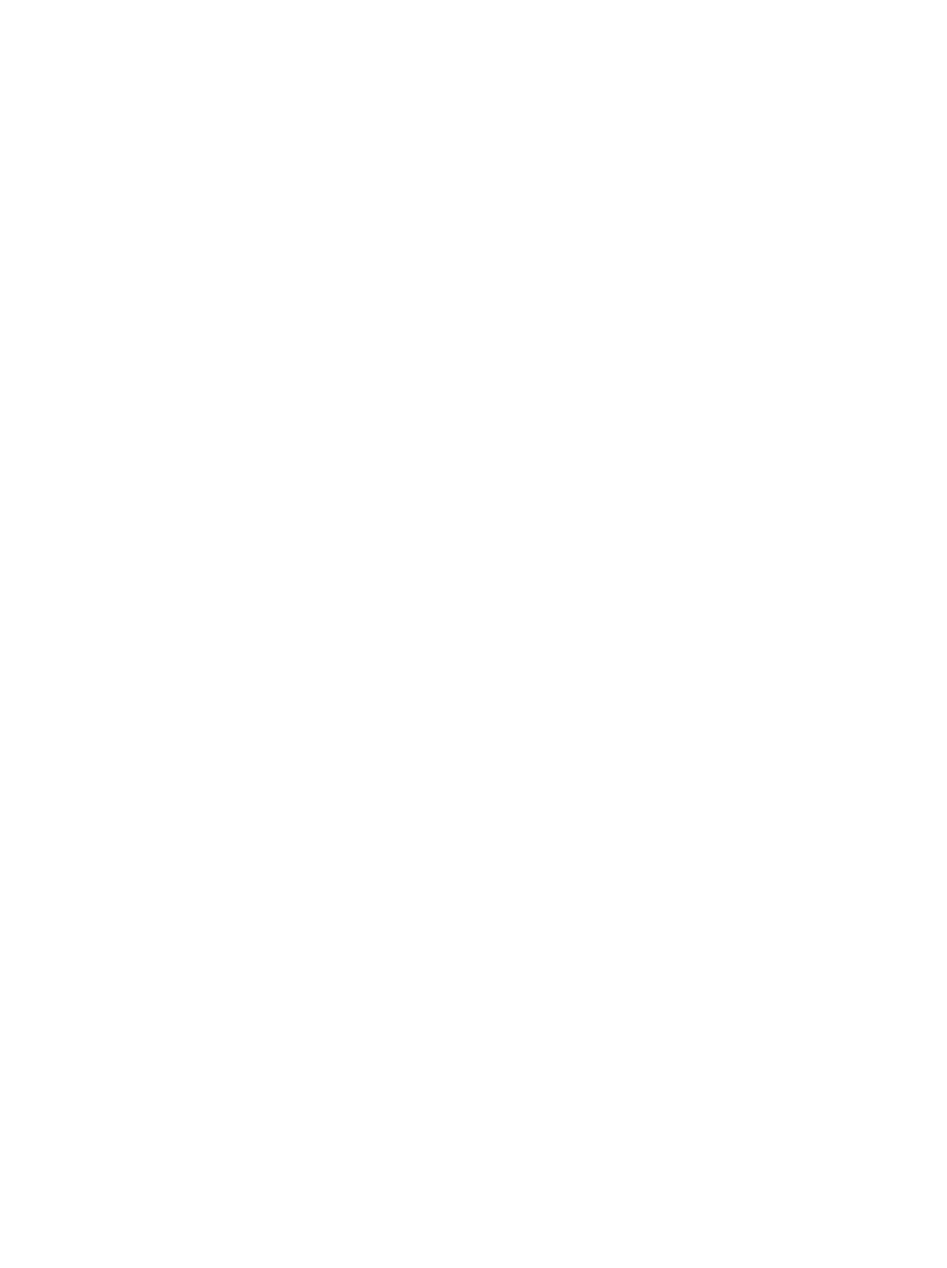
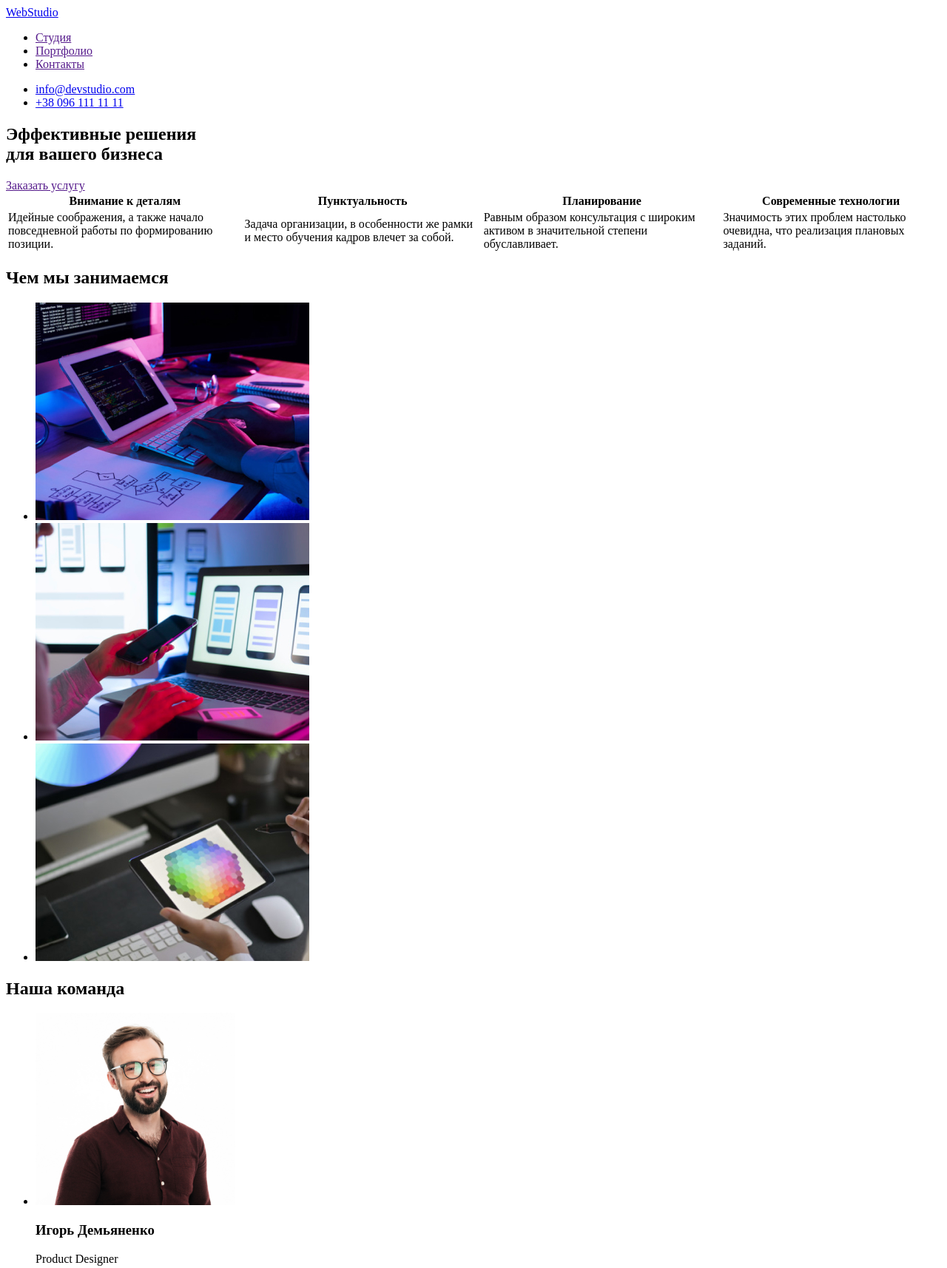
Before and after one commit to keshlak/goit-markup-hw-01, a plain HTML site: page index.html in a window 1280 px wide. Shown: the top 1714 px of the page at 74% size. Before the commit the page ends 800 px from the top, so only its background shows below. Drawn offline with Linux system fonts and the light colour scheme.

Commit message:
add main markup

```diff
--- a/index.html
+++ b/index.html
@@ -1,11 +1,153 @@
 <!DOCTYPE html>
 <html lang="en">
+
 <head>
     <meta charset="UTF-8">
     <meta name="viewport" content="width=device-width, initial-scale=1.0">
     <title>Document</title>
 </head>
+
 <body>
+    <header>
+        <!-- Menu nav -->
+        <nav>
+            <a href="https://keshlak.github.io/goit-markup-hw-01/"><span>Web</span>Studio</a>
+            <ul>
+                <li><a href="">Студия</a></li>
+                <li><a href="">Портфолио</a></li>
+                <li><a href="">Контакты</a></li>
+            </ul>
+        </nav>
+        <!-- Contacts -->
+        <ul>
+            <li>
+                <a href="mailto:info@devstudio.com">info@devstudio.com</a>
+            </li>
+            <li>
+                <a href="tel:+380961111111">+38 096 111 11 11</a>
+            </li>
+        </ul>
+    </header>
+    <main>
+        <!-- Шапка -->
+        <section>
+            <h1>Эффективные решения <br> для вашего бизнеса</h1>
+            <a href="">Заказать услугу</a>
+        </section>
+        <!-- особенности -->
+        <table>
+            <tr>
+                <th>
+                    Внимание к деталям
+                </th>
+                <th>
+                    Пунктуальность
+                </th>
+                <th>
+                    Планирование
+                </th>
+                <th>
+                    Современные технологии
+                </th>
+            </tr>
+            <tr>
+                <td>
+                    Идейные соображения, а также начало повседневной работы по формированию позиции.
+                </td>
+                <td>
+                    Задача организации, в особенности же рамки и место обучения кадров влечет за собой.
+                </td>
+                <td>
+                    Равным образом консультация с широким активом в значительной степени обуславливает.
+                </td>
+                <td>
+                    Значимость этих проблем настолько очевидна, что реализация плановых заданий.
+                </td>
+            </tr>
+        </table>
+        <!-- Чем мы занимаемся -->
+        <section>
+            <h2>
+                Чем мы занимаемся
+            </h2>
+            <ul>
+                <li><a href=""><img src="images/img1.jpg" alt="Разработка десктопных версий" width="370"
+                            height="294"></a>
+                </li>
+                <li><a href=""><img src="images/img2.jpg" alt="Разработка мобильных версий" width="370"
+                            height="294"></a>
+                </li>
+                <li><a href=""><img src="images/img3.jpg" alt="Разработка таблетных версий" width="370"
+                            height="294"></a>
+                </li>
+            </ul>
+        </section>
+        <!-- Наша команда -->
+        <section>
+            <h2>
+                Наша команда
+            </h2>
+            <ul>
+                <li>
+                    <img src="images/Demianenko.jpg" alt="Игорь Демьяненко" width="270" height=" 260">
+                    <h3>
+                        Игорь Демьяненко
+                    </h3>
+                    <p>
+                        Product Designer
+                    </p>
+                </li>
+                <li>
+                    <img src="images/Repina.jpg" alt="Ольга Репина" width="270" height=" 260">
+                    <h3>
+                        Ольга Репина
+                    </h3>
+                    <p>
+                        Frontend Developer
+                    </p>
+                </li>
+                <li>
+                    <img src="images/Tarasov.jpg" alt="Николай Тарасов" width="270" height=" 260">
+                    <h3>
+                        Николай Тарасов
+                    </h3>
+                    <p>
+                        Marketing
+                    </p>
+                </li>
+                <li>
+                    <img src="images/Yermakov.jpg" alt="Михаил Ермаков" width="270" height=" 260">
+                    <h3>
+                        Михаил Ермаков
+                    </h3>
+                    <p>
+                        UI Designer
+                    </p>
+                </li>
+            </ul>
+        </section>
 
+    </main>
+    <footer>
+        <a href="https://keshlak.github.io/goit-markup-hw-01/"><span>Web</span>Studio</a>
+        <address>
+            <ul>
+
+                <li>
+                    <span>
+                        г. Киев, пр-т Леси Украинки, 26
+                    </span>
+                </li>
+                <li>
+                    <a href="mailto:info@devstudio.com">info@devstudio.com</a>
+
+                </li>
+                <li>
+                    <a href="tel:+380961111111">+38 096 111 11 11</a>
+                </li>
+            </ul>
+        </address>
+    </footer>
 </body>
+
 </html>
```
Also changed, not shown: images/Demianenko.jpg (added), images/Repina.jpg (added), images/Tarasov.jpg (added), images/Yermakov.jpg (added), images/img1.jpg (added), images/img2.jpg (added), images/img3.jpg (added).
